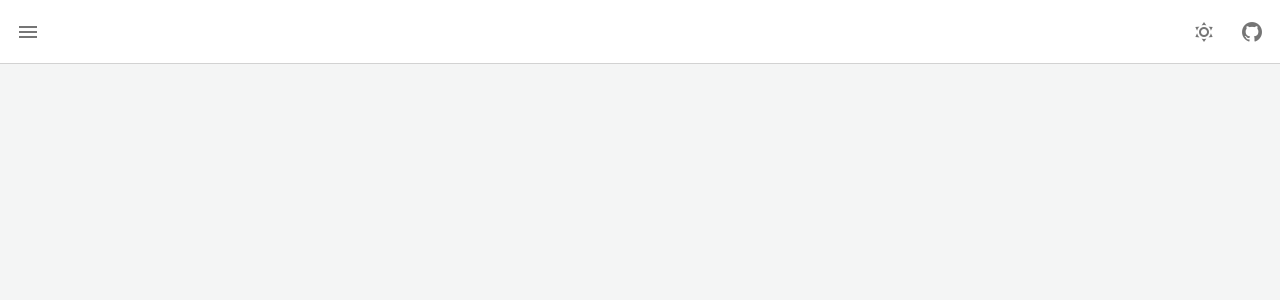
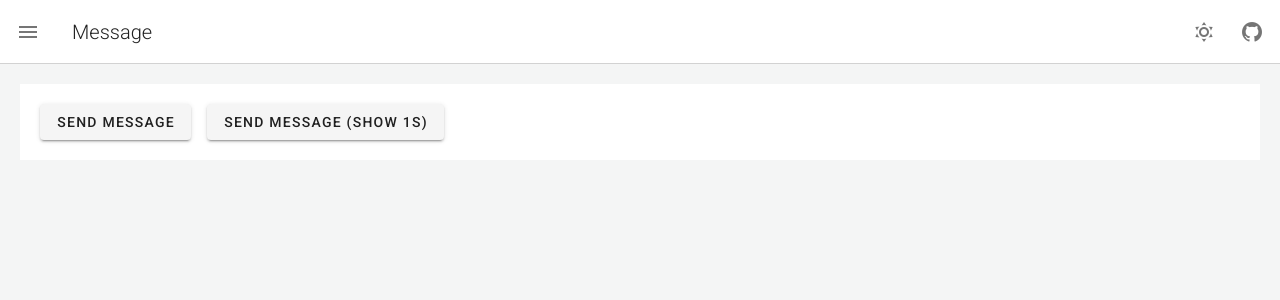
Before and after one commit to cqroot/vuetify-template, a Vue app: page /#/message in a window 1280 px wide. Both pictures are taken after a click on the button 288 px from the left and 32 px from the top of the page. Shown: the top 300 px of the page. Built offline with nearby package versions, Linux system fonts and the light colour scheme.

Commit message:
feat: add message func and page

```diff
--- a/src/layouts/Layout.vue
+++ b/src/layouts/Layout.vue
@@ -9,10 +9,15 @@
         <slot> </slot>
       </div>
     </v-main>
+
+    <v-snackbar :timeout="globalSnackbarTimeout" v-model="globalSnackbar">
+      {{ globalSnackbarMessage }}
+    </v-snackbar>
   </v-app>
 </template>
 
 <script>
+import { mapState } from "vuex";
 import Drawer from "./components/Drawer.vue";
 import AppBar from "./components/AppBar.vue";
 
@@ -21,6 +26,17 @@ export default {
     Drawer,
     AppBar,
   },
+  computed: {
+    ...mapState(["globalSnackbarTimeout", "globalSnackbarMessage"]),
+    globalSnackbar: {
+      get() {
+        return this.$store.state.globalSnackbar;
+      },
+      set(value) {
+        this.$store.commit("setGlobalSnackbar", value);
+      },
+    },
+  },
 };
 </script>
 
--- a/src/router/drawerRouter.js
+++ b/src/router/drawerRouter.js
@@ -4,6 +4,12 @@ const drawerRouter = [
     name: "Dashboard",
     component: () => import("@/views/Dashboard.vue"),
     meta: { icon: "mdi-view-dashboard" },
+  },
+  {
+    path: "/message",
+    name: "Message",
+    component: () => import("@/views/Message.vue"),
+    meta: { icon: "mdi-message" },
   },
   {
     path: "/about",
--- a/src/store/index.js
+++ b/src/store/index.js
@@ -7,6 +7,9 @@ export default new Vuex.Store({
   state: {
     drawer: null,
     night: false,
+    globalSnackbar: false,
+    globalSnackbarMessage: "",
+    globalSnackbarTimeout: "3000",
   },
   mutations: {
     setDrawer(state, payload) {
@@ -15,6 +18,15 @@ export default new Vuex.Store({
     setNight(state, payload) {
       state.night = payload;
     },
+    setGlobalSnackbar(state, payload) {
+      state.globalSnackbar = payload;
+    },
+    setGlobalSnackbarMessage(state, payload) {
+      state.globalSnackbarMessage = payload;
+    },
+    setGlobalSnackbarTimeout(state, payload) {
+      state.globalSnackbarTimeout = payload;
+    },
   },
   actions: {},
   modules: {},
--- /dev/null
+++ b/src/utils/message.js
@@ -0,0 +1,7 @@
+import store from "@/store";
+
+export default function message(message, timeout = "3000") {
+  store.commit("setGlobalSnackbarTimeout", timeout);
+  store.commit("setGlobalSnackbarMessage", message);
+  store.commit("setGlobalSnackbar", true);
+}
--- /dev/null
+++ b/src/views/Message.vue
@@ -0,0 +1,16 @@
+<template>
+  <div class="about main-container">
+    <v-btn @click="message('test')" class="mr-4">send message</v-btn>
+    <v-btn @click="message('test', '1000')">send message (show 1s)</v-btn>
+  </div>
+</template>
+
+<script>
+import message from "@/utils/message";
+
+export default {
+  methods: {
+    message,
+  },
+};
+</script>
```
